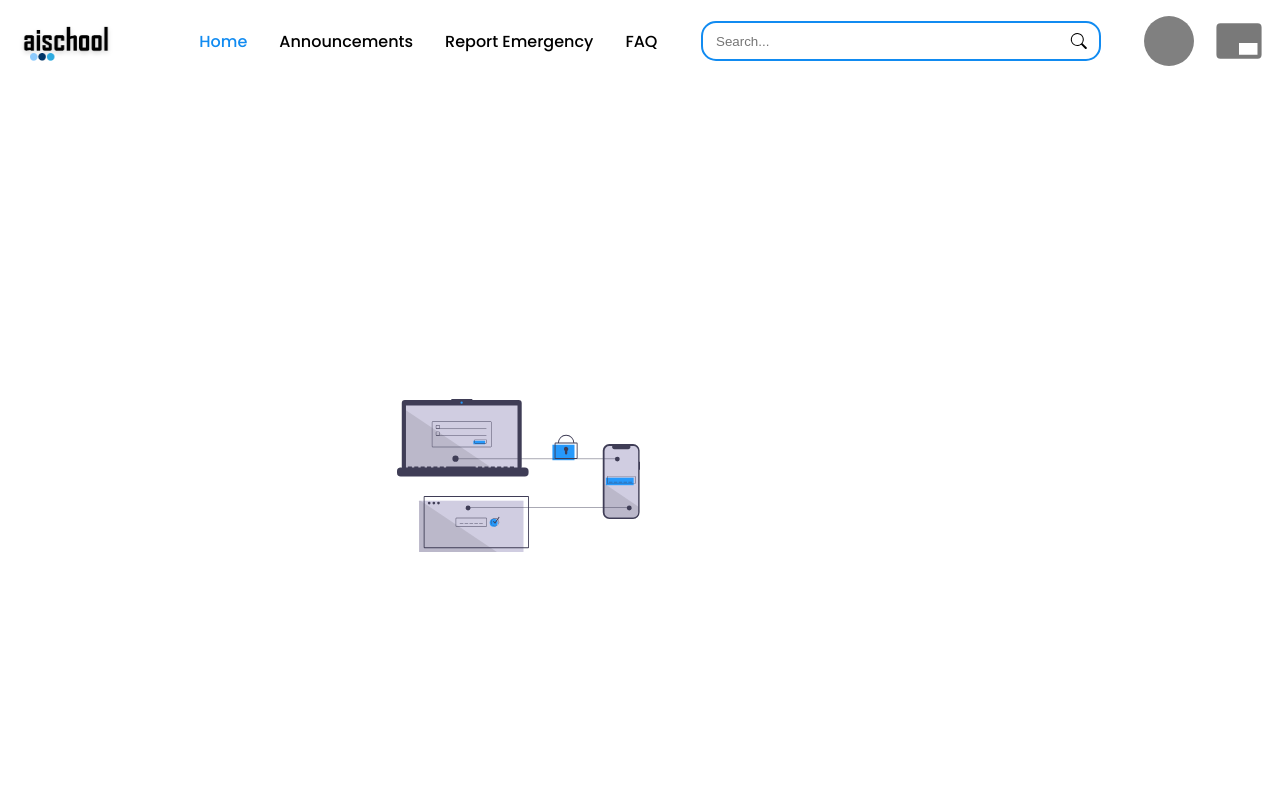
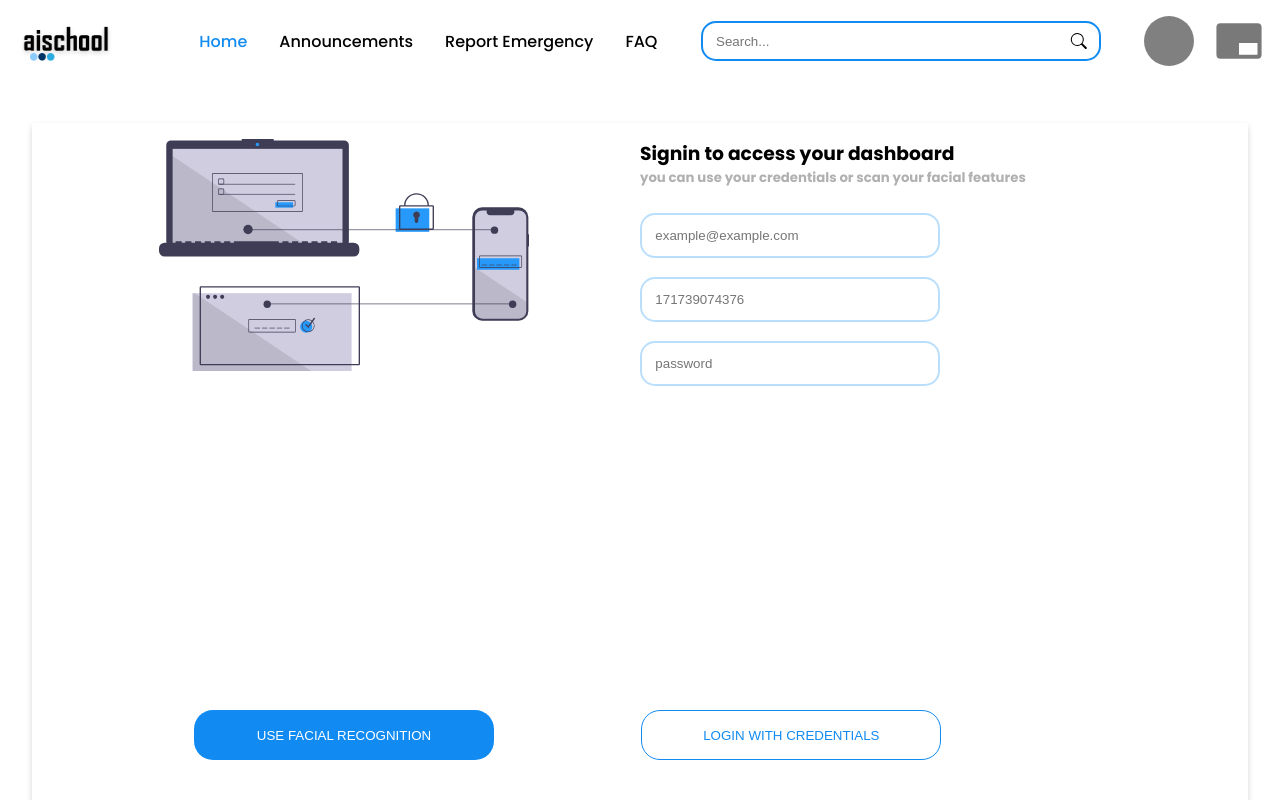
Before and after one commit to aymen-ghemam/aischool, a React (Create React App) app: page / in a window 1280 px wide. Built offline with nearby package versions, Linux system fonts and the light colour scheme.

Commit message:
Add login page ui.

```diff
--- a/src/App.css
+++ b/src/App.css
@@ -141,14 +141,22 @@ button{
     cursor: pointer;
 }
 button.blue{
-    background-color: var(--active-bg);
-    color: var(--active);
+    background-color: var(--active);
+    /* color: var(--active); */
+    color: #fff;
 }
 button.grey{
     background-color: var(--secondary-bg);
     color: #000;
 }
-
+button.long{
+    width: 50%;
+}
+button.white{
+    border: 1px solid var(--active);
+    color: var(--active);
+    background-color: #fff;
+}
 .radio{
     display: inline-block;
     width: auto;
@@ -308,10 +316,51 @@ button.grey{
     padding: 2em;
 }
 .login .row{
+    padding: 1em;
     height: 100%;
     width: 100%;
+    box-shadow: 0px 3px 6px #00000029;
 }
 .login .row > div{
     width: 50%;
     height: 100%;
 }
+.login .left{
+    width: 100%;
+    height: 100%;
+    padding: 0 2em;
+    display: flex;
+    flex-direction: column;
+    justify-content: space-between;
+    align-items: center;
+}
+.login .right{
+    width: 100%;
+    height: 100%;
+}
+.login .row img{
+    width: 70%;
+}
+.login form{
+    width: 100%;
+    /* height: 100%; */
+    margin-top: 1em;
+    display: flex;
+    flex-direction: column;
+    position: relative;
+}
+.input {
+    padding: 0 1em;
+    width: 300px;
+    height: 45px;
+    border: 2px solid hsl(207, 94%, 86%);
+    border-radius: 15px;
+    margin: .7em 0;
+    color: var(--active);
+}
+
+.login button{
+    width: 300px;
+    position: absolute;
+    bottom: 3em;
+}
--- a/src/App.js
+++ b/src/App.js
@@ -12,6 +12,7 @@ import Popup from "./components/Popup";
 import Login from "./pages/Login";
 
 const App = () => {
+    const [user, setUser] = useState({});
     const [state, setstate] = useState({current: 'home', popup: false});
     const [popup, setPopup] = useState(false);
     const [page, setPage] = useState('login');
--- a/src/components/Button.js
+++ b/src/components/Button.js
@@ -2,7 +2,7 @@ import React from 'react'
 
 const Button = (props) => {
     return (
-        <button className={props.type}>{props.text}</button>
+        <button className={props.className}>{props.text}</button>
     )
 }
 
--- /dev/null
+++ b/src/components/Input.js
@@ -0,0 +1,9 @@
+import React from 'react'
+
+const Input = (props) => {
+    return (
+        <input className='input' type={props.type} name={props.name} placeholder={props.placeholder} />
+    )
+}
+
+export default Input
--- a/src/pages/Home.js
+++ b/src/pages/Home.js
@@ -23,8 +23,8 @@ const Home = (props) => {
                             <h5 className='secondary title'>15 vending machines found</h5>
                             <br/>
                             <div className='row'>
-                                <Button type='grey' text='Nearby' />
-                                <Button type='blue' text= 'All' />
+                                <Button className='grey' text='Nearby' />
+                                <Button className='blue' text= 'All' />
                             </div>
 
                             <br/>
--- a/src/pages/Login.js
+++ b/src/pages/Login.js
@@ -1,19 +1,24 @@
 import React from 'react'
+import Input from '../components/Input'
+import Button from '../components/Button'
 
 const Login = () => {
     return (
         <div className='login'>
             <div className='row'>
-                <div style={{
-                    backgroundImage: 'url(../assets/login.svg)',
-                    backgroundPosition: 'right',
-                    backgroundRepeat: 'no-repeat',
-                    backgroundSize: '40%'
-                }}>
-
+                <div className='left'>
+                    <img src='../assets/login.svg' alt='' />
+                    <Button className='blue long' text = 'USE FACIAL RECOGNITION' />
                 </div>
-                <div>
-
+                <div className='right'>
+                    <h3 className='title'>Signin to access your dashboard</h3>
+                    <h5 className='secondary'>you can use your credentials or scan your facial features</h5>
+                    <form>
+                        <Input type = 'email' name = 'email' placeholder = 'example@example.com' />
+                        <Input type = 'number' name = 'id' placeholder = '171739074376' />
+                        <Input type = 'password' name = 'pass' placeholder = 'password' />
+                    </form>
+                    <Button className='white long' text = 'LOGIN WITH CREDENTIALS' />
                 </div>
             </div>
         </div>
```
